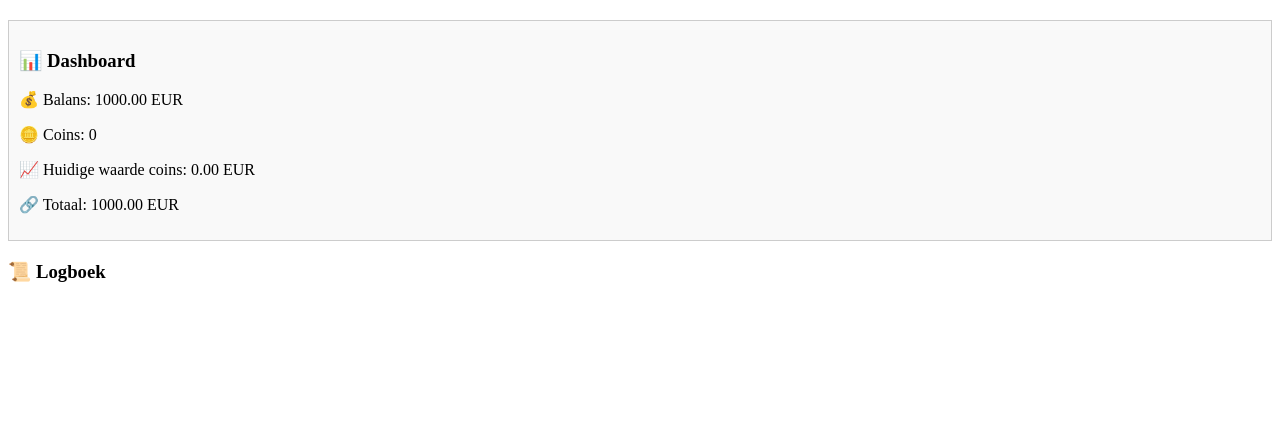
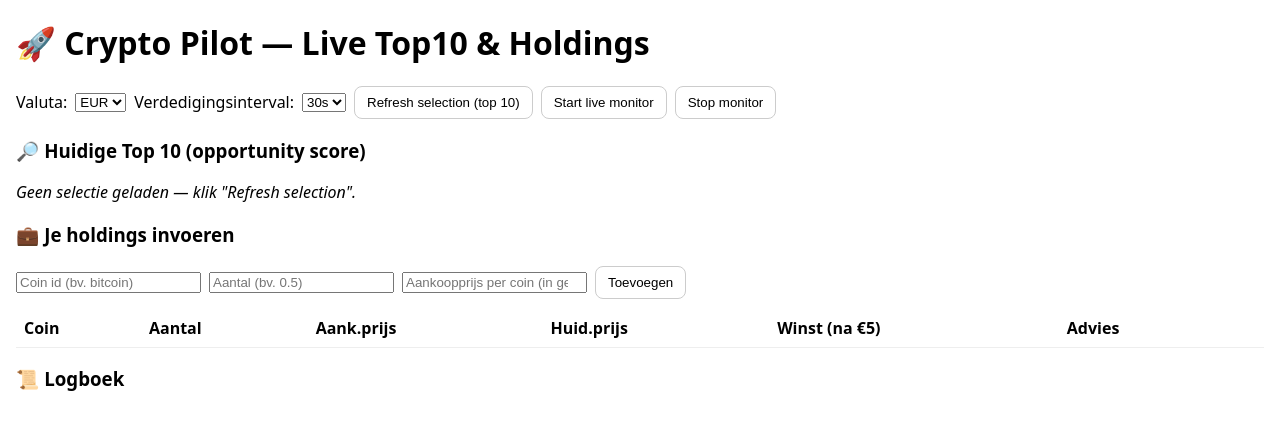
Before and after one commit to muizelaar2025/Crypto-pilot, a plain HTML site: page Index.html in a window 1280 px wide. Drawn offline with Linux system fonts and the light colour scheme.

Commit message:
Update Index.html

```diff
--- a/Index.html
+++ b/Index.html
@@ -1,10 +1,69 @@
-<div id="dashboard" style="margin-top:20px; padding:10px; border:1px solid #ccc; background:#f9f9f9;">
-  <h3>📊 Dashboard</h3>
-  <p>💰 Balans: <span id="balance">1000.00</span> EUR</p>
-  <p>🪙 Coins: <span id="coins">0</span></p>
-  <p>📈 Huidige waarde coins: <span id="coinValue">0.00</span> EUR</p>
-  <p>🔗 Totaal: <span id="totalValue">1000.00</span> EUR</p>
-</div>
+<!DOCTYPE html>
+<html lang="nl">
+<head>
+  <meta charset="utf-8" />
+  <meta name="viewport" content="width=device-width,initial-scale=1" />
+  <title>Crypto Pilot PWA — Top10 & Holdings</title>
+  <link rel="manifest" href="manifest.json" />
+  <meta name="theme-color" content="#0d6efd" />
+  <style>
+    body { font-family: system-ui, -apple-system, Arial; margin: 16px; }
+    .row { display:flex; gap:8px; align-items:center; flex-wrap:wrap; }
+    button { padding:8px 12px; border-radius:8px; border:1px solid #ccc; background:#fff; }
+    table { width:100%; border-collapse:collapse; margin-top:10px; }
+    th,td { padding:8px; border-bottom:1px solid #eee; text-align:left; }
+    .pill { padding:4px 8px; border-radius:999px; background:#f1f5f9; }
+    #top10-list p { margin:6px 0; }
+    .advice-hold { color:green; font-weight:600; }
+    .advice-sell { color:crimson; font-weight:600; }
+  </style>
+</head>
+<body>
+  <h1>🚀 Crypto Pilot — Live Top10 & Holdings</h1>
 
-<h3 style="margin-top:20px;">📜 Logboek</h3>
-<div id="output"></div>
+  <div class="row">
+    <label>Valuta:</label>
+    <select id="vsCurrency"><option value="eur">EUR</option><option value="usd">USD</option></select>
+
+    <label>Verdedigingsinterval:</label>
+    <select id="interval">
+      <option value="10000">10s</option>
+      <option value="30000" selected>30s</option>
+      <option value="60000">1m</option>
+      <option value="300000">5m</option>
+    </select>
+
+    <button id="refreshSelection">Refresh selection (top 10)</button>
+    <button id="startMonitor">Start live monitor</button>
+    <button id="stopMonitor">Stop monitor</button>
+  </div>
+
+  <section style="margin-top:18px;">
+    <h3>🔎 Huidige Top 10 (opportunity score)</h3>
+    <div id="top10-list"><em>Geen selectie geladen — klik "Refresh selection".</em></div>
+  </section>
+
+  <section style="margin-top:18px;">
+    <h3>💼 Je holdings invoeren</h3>
+    <div class="row">
+      <input id="hold-coin" placeholder="Coin id (bv. bitcoin)" />
+      <input id="hold-qty" placeholder="Aantal (bv. 0.5)" type="number" step="any" />
+      <input id="hold-price" placeholder="Aankoopprijs per coin (in gekozen valuta)" type="number" step="any" />
+      <button id="addHolding">Toevoegen</button>
+    </div>
+
+    <table id="holdings-table">
+      <thead><tr><th>Coin</th><th>Aantal</th><th>Aank.prijs</th><th>Huid.prijs</th><th>Winst (na €5)</th><th>Advies</th><th></th></tr></thead>
+      <tbody></tbody>
+    </table>
+  </section>
+
+  <section style="margin-top:18px;">
+    <h3>📜 Logboek</h3>
+    <div id="output"></div>
+  </section>
+
+  <script src="app.js"></script>
+  <script>
+    if ('serviceWorker' in navigator) {
+      navigator.serviceWork
```
